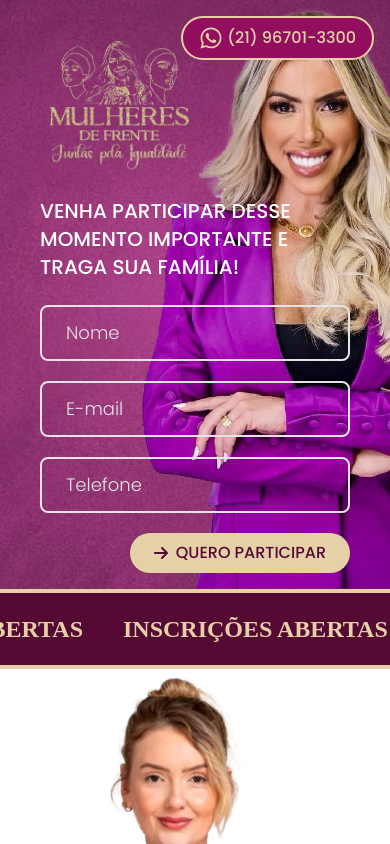
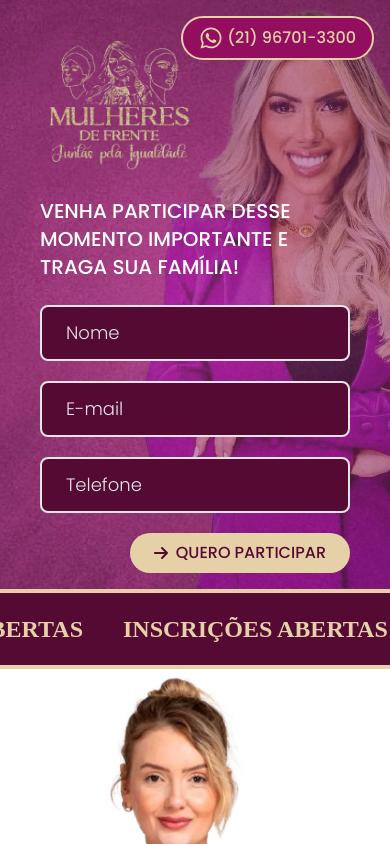
Before and after one commit to fabiofreitasbr/mulheresdefrente, a Next.js app: page / in a window 390 px wide. Shown: the top 844 px of the page. Built offline with nearby package versions, Linux system fonts and the light colour scheme; a web font is replaced by a local one.

Commit message:
Elementos

```diff
--- a/app/parts/estrutura/formContato.tsx
+++ b/app/parts/estrutura/formContato.tsx
@@ -15,7 +15,7 @@ export default function FormContato({ color = "white" }: colorType) {
     const [email, setEmail] = useState('');
     const [phone, setPhone] = useState('');
     const [colorMessage, setColorMessage] = useState('bg-red-700');
-    const fieldColor = (color == "white") ? "border-zinc-200 placeholder:text-zinc-200 text-beige-500" : "border-purple-700 placeholder:text-gray-800 text-purple-700";
+    const fieldColor = (color == "white") ? "bg-purple-700 md:bg-transparent bg-purple-700 border-zinc-200 placeholder:text-zinc-200 text-beige-500" : "bg-transparent border-purple-700 placeholder:text-gray-800 text-purple-700";
     const buttonColor = (color == "white") ? "bg-beige-500 hover:bg-beige-600 text-purple-700 " : "bg-purple-700 hover:bg-purple-600 text-beige-500 ";
 
     const handleNome = (e: ChangeEvent<HTMLInputElement>) => {
@@ -46,9 +46,9 @@ export default function FormContato({ color = "white" }: colorType) {
     return (
         <form onSubmit={onSubmitSend}>
             <div className="grid gap-5 container mx-auto max-w-lg">
-                <input type="text" name="nome" onChange={handleNome} value={nome} className={"w-full py-3 px-6 rounded-lg text-lg font-light bg-transparent border-2 " + fieldColor} placeholder="Nome" />
-                <input type="text" name="email" onChange={handleEmail} value={email} className={"w-full py-3 px-6 rounded-lg text-lg font-light bg-transparent border-2 " + fieldColor} placeholder="E-mail" />
-                <input type="text" name="phone" onChange={handlePhone} value={phone} className={"w-full py-3 px-6 rounded-lg text-lg font-light bg-transparent border-2 " + fieldColor} placeholder="Telefone" />
+                <input type="text" name="nome" onChange={handleNome} value={nome} className={"w-full py-3 px-6 rounded-lg text-lg font-light border-2 " + fieldColor} placeholder="Nome" />
+                <input type="text" name="email" onChange={handleEmail} value={email} className={"w-full py-3 px-6 rounded-lg text-lg font-light border-2 " + fieldColor} placeholder="E-mail" />
+                <input type="text" name="phone" onChange={handlePhone} value={phone} className={"w-full py-3 px-6 rounded-lg text-lg font-light border-2 " + fieldColor} placeholder="Telefone" />
                 <div className="flex justify-end">
                     <button type="submit" className={"py-2 px-6 text-base rounded-full transition ease-in-out duration-300 delay-300 uppercase flex justify-center items-center gap-x-2 " + buttonColor}><FontAwesomeIcon icon={faArrowRight} />Quero Participar</button>
                 </div>
--- a/app/parts/home/banner.tsx
+++ b/app/parts/home/banner.tsx
@@ -13,13 +13,12 @@ export default function Banner() {
                     <div className="md:flex items-center justify-center h-full">
                         <div className="w-full relative z-50 md:w-1/2 h-full flex flex-col justify-center mb-4 ">
                             <div className=" container mx-auto max-w-lg">
-
                                 <Image className="w-1/2 md:mx-auto" width={624} height={535} alt="Logo - Mulheres de Frente - Juntas Pela Igualdade" src="/img/logo.png" />
                                 <h3 className="text-white text-xl md:text-xl 2xl:text-2xl text-left md:text-center my-6 font-poppins font-medium">VENHA PARTICIPAR DESSE MOMENTO <br className="hidden md:block" />IMPORTANTE E TRAGA SUA FAMÍLIA!</h3>
                                 <FormContato color="white" />
                             </div>
                         </div>
-                        <div className="absolute z-10 md:relative -right-[65%] sm:-right-[55%] md:right-auto bottom-0 md:bottom-auto md:w-1/2 bg-feature bg-contain bg-bottom bg-no-repeat h-full">
+                        <div className="absolute z-10 md:relative -right-[65%] sm:-right-[55%] md:right-auto bottom-0 md:bottom-auto md:w-1/2 bg-feature bg-contain bg-bottom bg-no-repeat h-full opacity-50 sm:opacity-60 md:opacity-100">
                             <Image src="/img/img-banner.png" width={752} height={652} className="w-3/4 invisible" alt="" />
                         </div>
                     </div>
```
